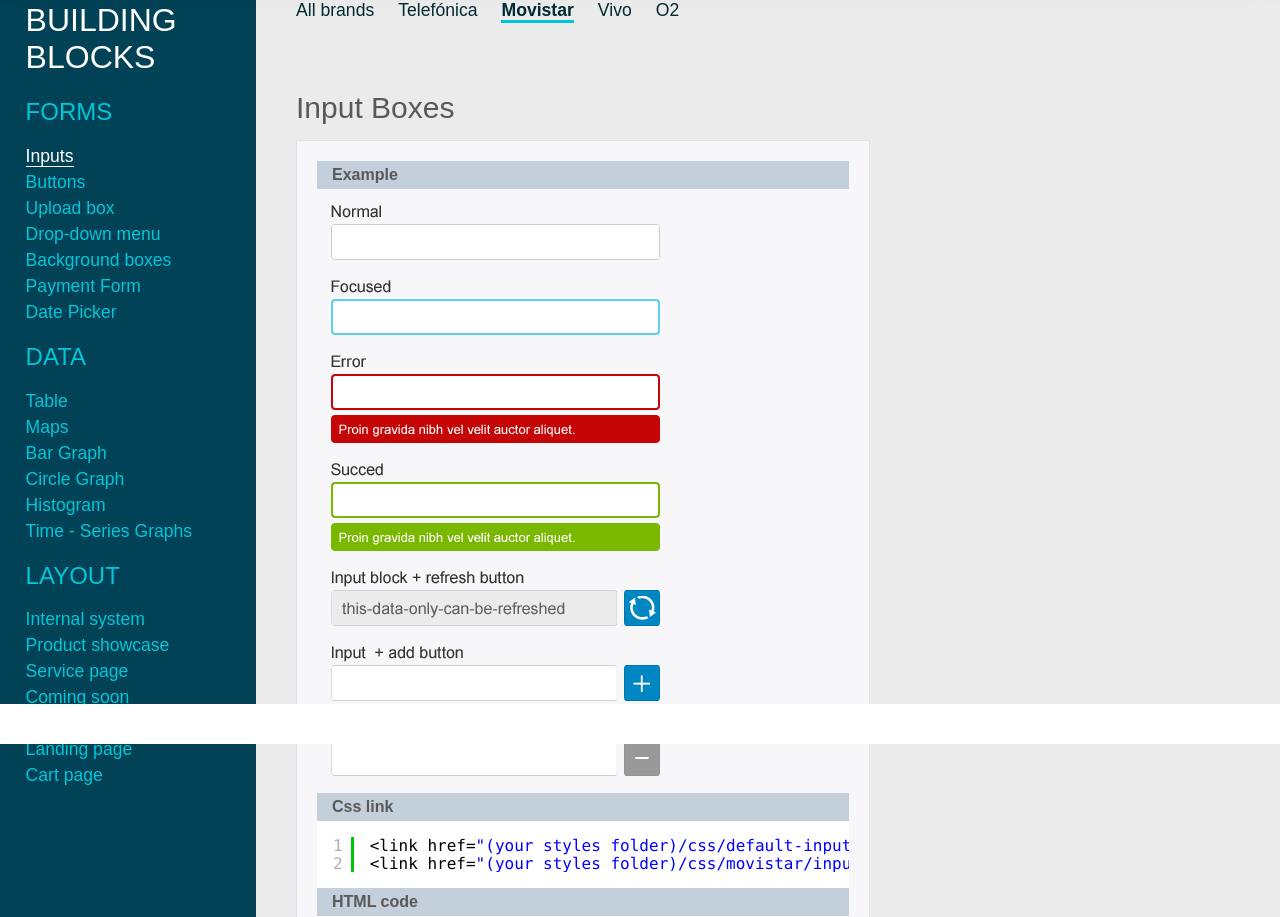
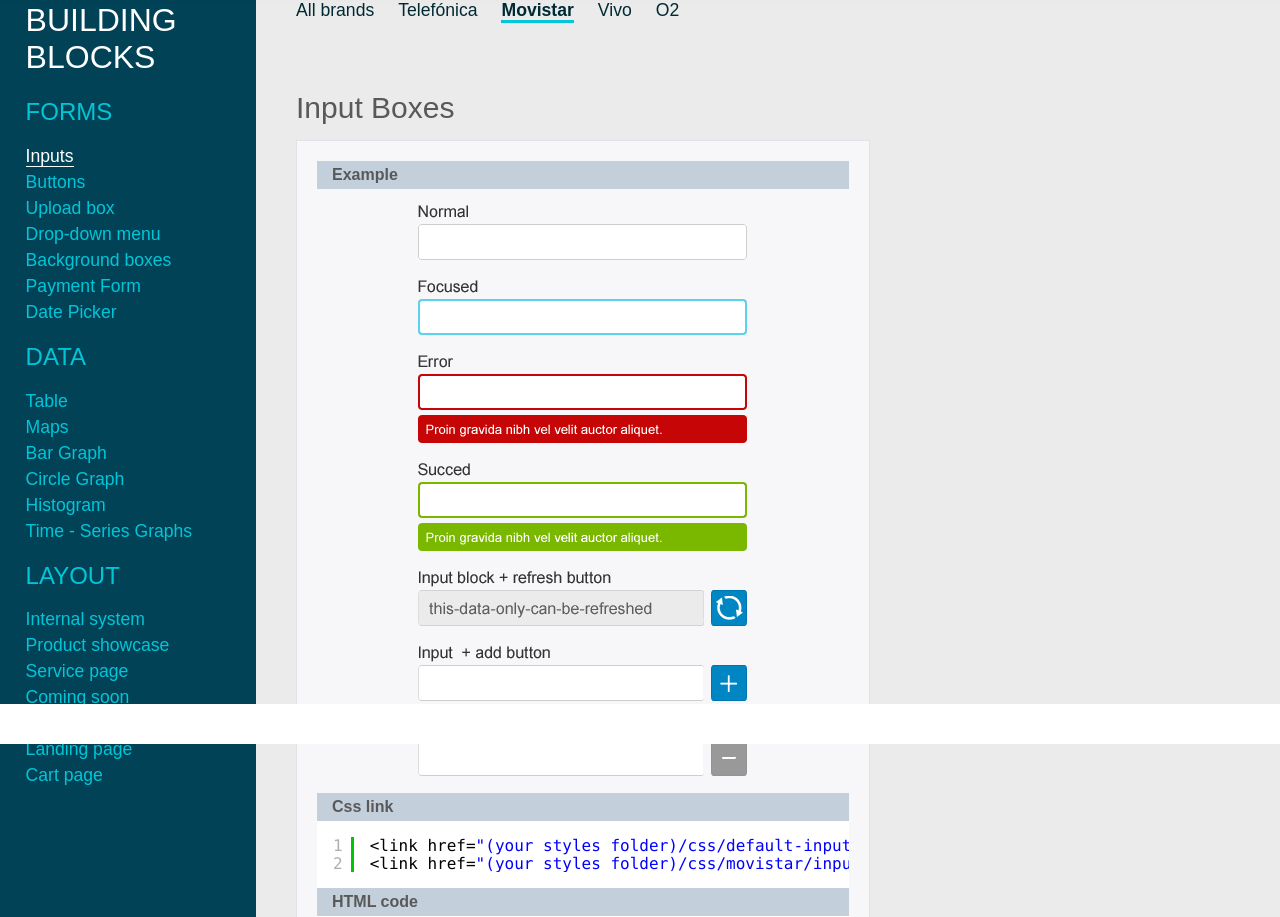
Before and after one commit to PDI-DGS-Protolab/web-building-blocks, a PHP site: page / in a window 1280 px wide. Shown: the part 136-1053 px from the top of the page. Run offline with PHP 8.4, Linux system fonts and the light colour scheme; some libraries are stand-ins or nearby versions.

Commit message:
changed components image visualization a bit.

```diff
--- a/css/visualization.css
+++ b/css/visualization.css
@@ -21,8 +21,8 @@
 
 .component-img {
     clear: both;
-    float: left;
-    margin: 10px;
+    display: block;
+    margin: 10px auto;
 }
 
 .ui-tooltip {
```
